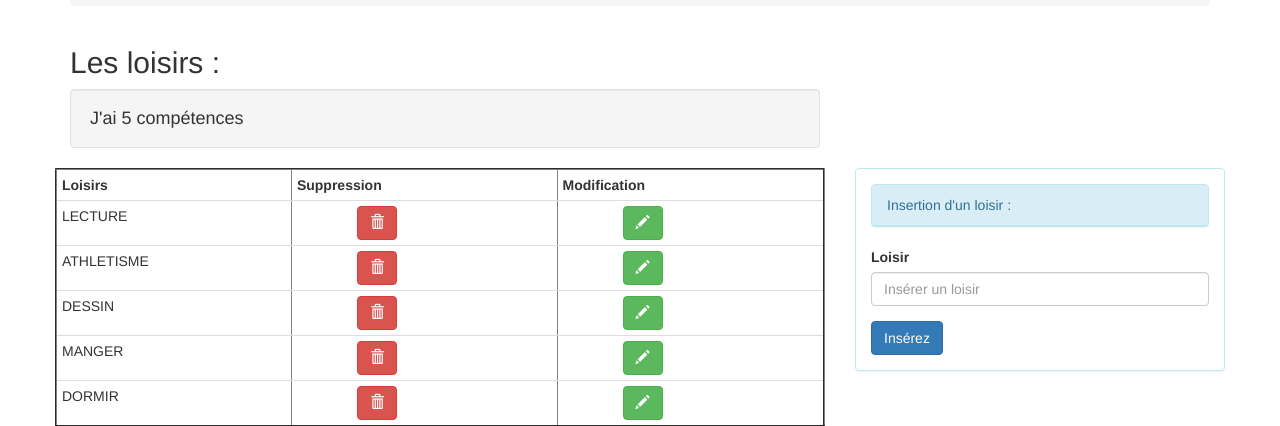
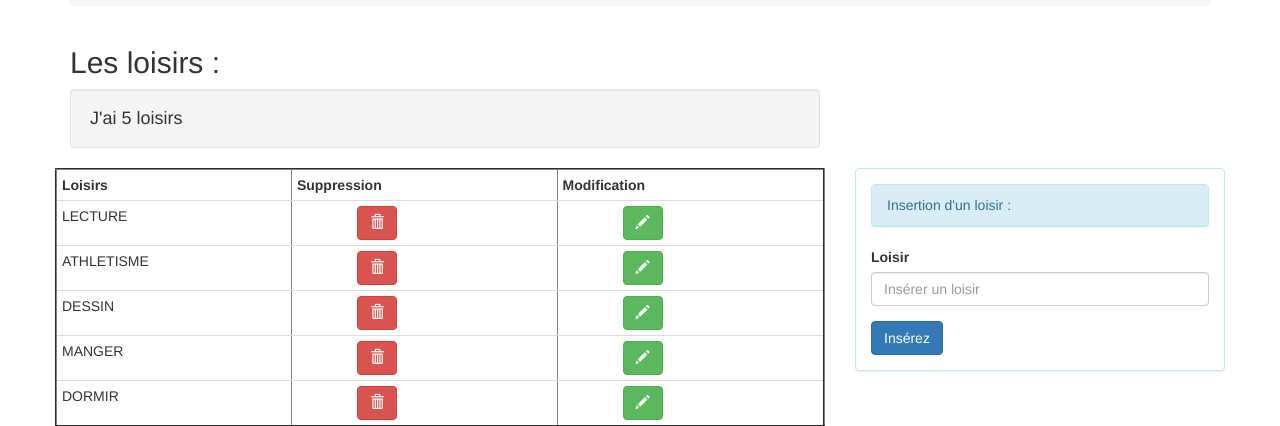
Before and after one commit to sarafkaier/Sara_site_CV, a PHP site: page /loisirs.php in a window 1280 px wide. Shown: the part 222-648 px from the top of the page. Run offline with PHP 8.4, Linux system fonts and the light colour scheme; data comes from the database, SQL or seed files in the repository.

Commit message:
commit 15

```diff
--- a/admin/loisirs.php
+++ b/admin/loisirs.php
@@ -75,7 +75,7 @@ if (isset($_GET['id_loisir'])) { // on récupère la comp. par son id dans l'url
     <div class="row">
         <div class="col-md-8">
             <h2>Les loisirs :</h2>
-            <h4 class="well">J'ai <?= $nbr_loisirs;?> compétence<?= ($nbr_loisirs>1)?'s':''?></h4>
+            <h4 class="well">J'ai <?= $nbr_loisirs;?> loisir<?= ($nbr_loisirs>1)?'s':''?></h4>
         </div>
         <div class="row">
             <div class="col-md-8">
```
